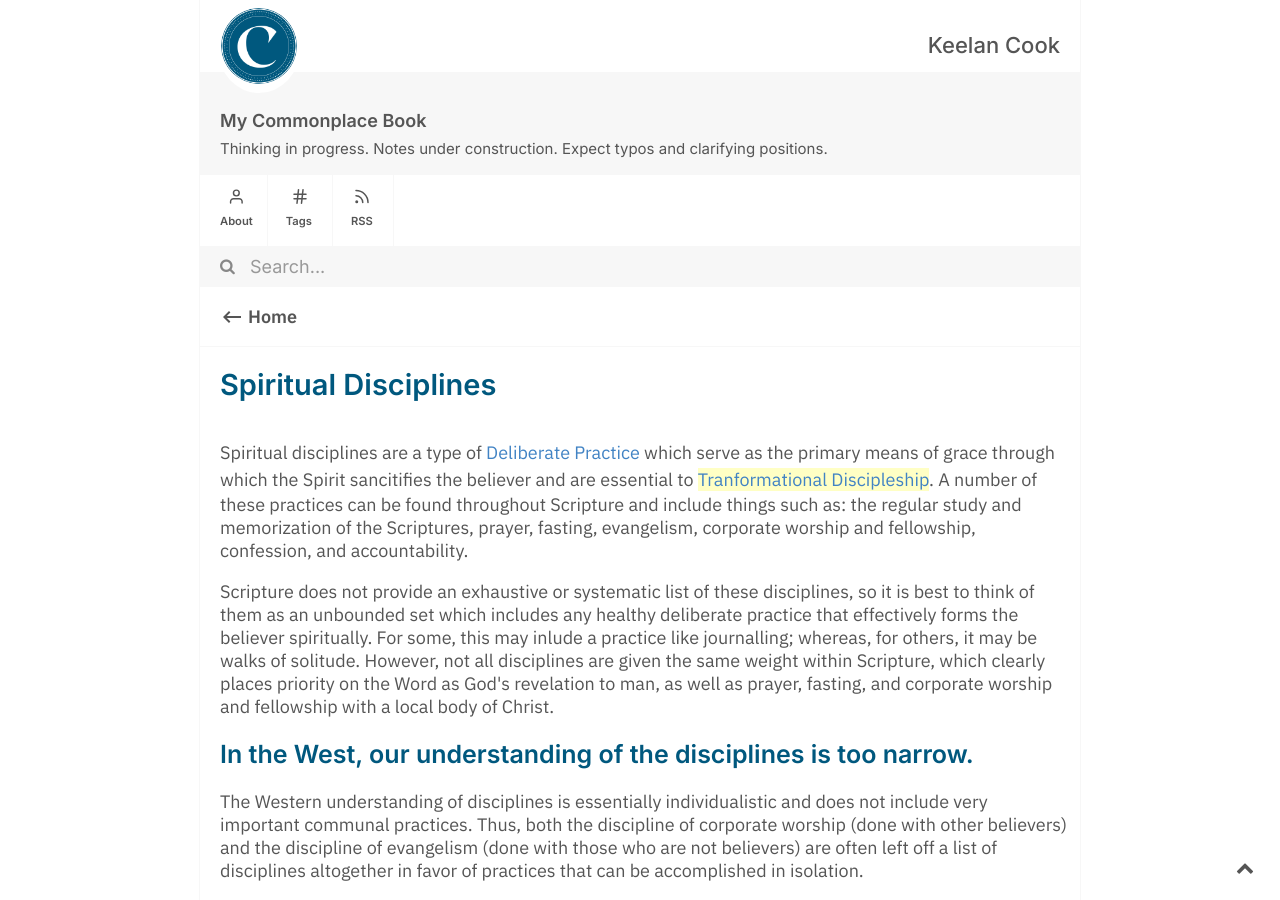
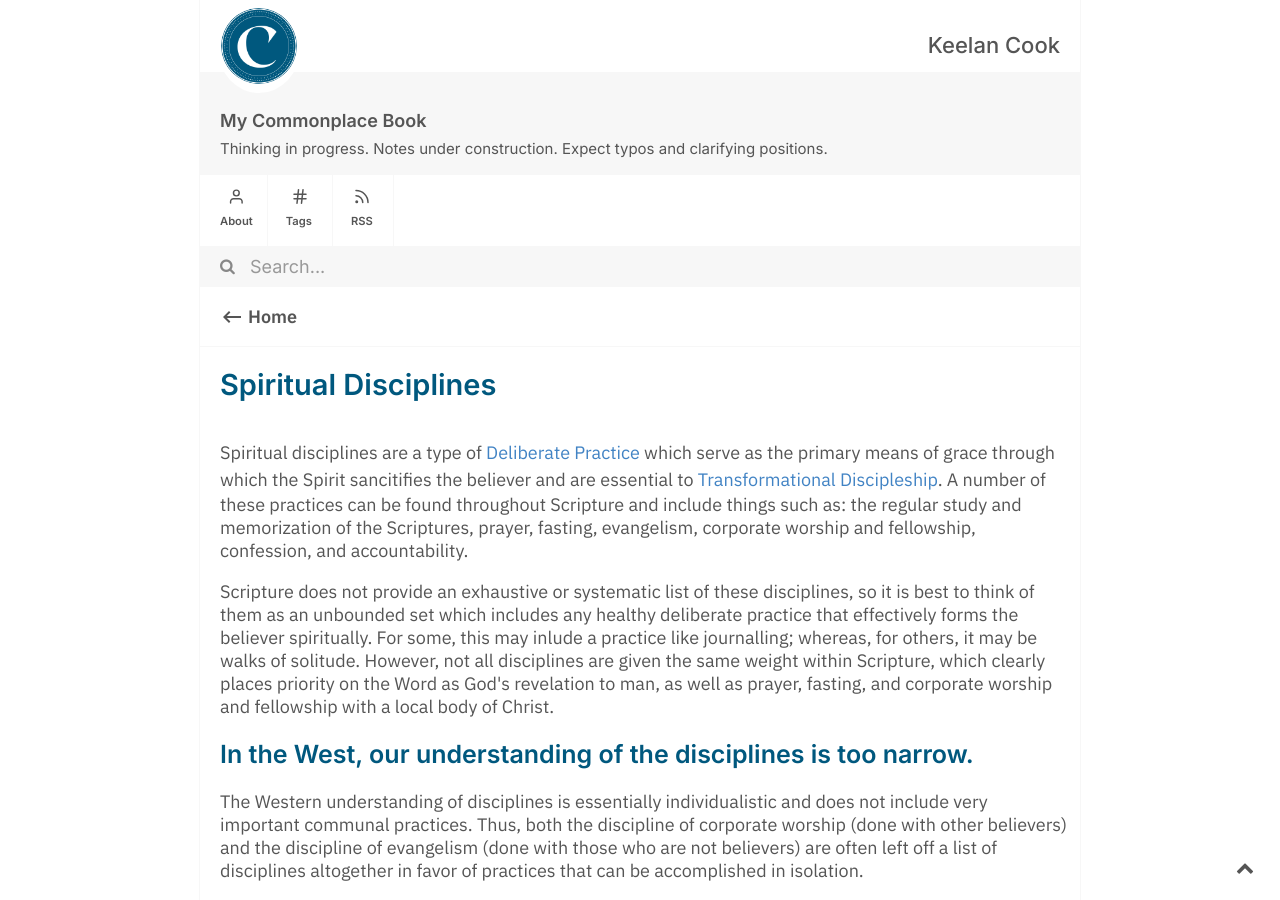
Before and after one commit to keelancook/notebook, a Jekyll site: the page built from _notes/Spiritual Disciplines.md, in a window 1280 px wide and 900 px high. Built offline with Jekyll 4.4.1, drawn with Linux system fonts in a browser that asks for light colours; part of the change alters nothing that is shown.

Commit message:
Edited Note

```diff
--- a/_notes/Spiritual Disciplines.md
+++ b/_notes/Spiritual Disciplines.md
@@ -2,11 +2,11 @@
 title: Spiritual Disciplines
 author: Keelan Cook
 season: winter
-created: 2021-03-11
-
+created: 2021-03-11T00:00:00-06:00
+modified: 2021-03-11T14:34:51-06:00
 ---
 
-Spiritual disciplines are a type of [[Deliberate Practice]] which serve as the primary means of grace through which the Spirit sancitifies the believer and are essential to [[Tranformational Discipleship]]. A number of these practices can be found throughout Scripture and include things such as: the regular study and memorization of the Scriptures, prayer, fasting, evangelism, corporate worship and fellowship, confession, and accountability.
+Spiritual disciplines are a type of [[Deliberate Practice]] which serve as the primary means of grace through which the Spirit sancitifies the believer and are essential to [[Transformational Discipleship]]. A number of these practices can be found throughout Scripture and include things such as: the regular study and memorization of the Scriptures, prayer, fasting, evangelism, corporate worship and fellowship, confession, and accountability.
 
 Scripture does not provide an exhaustive or systematic list of these disciplines, so it is best to think of them as an unbounded set which includes any healthy deliberate practice that effectively forms the believer spiritually. For some, this may inlude a practice like journalling; whereas, for others, it may be walks of solitude. However, not all disciplines are given the same weight within Scripture, which clearly places priority on the Word as God's revelation to man, as well as prayer, fasting, and corporate worship and fellowship with a local body of Christ.
 
```
